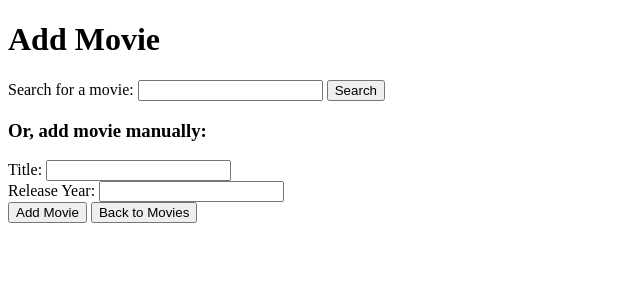
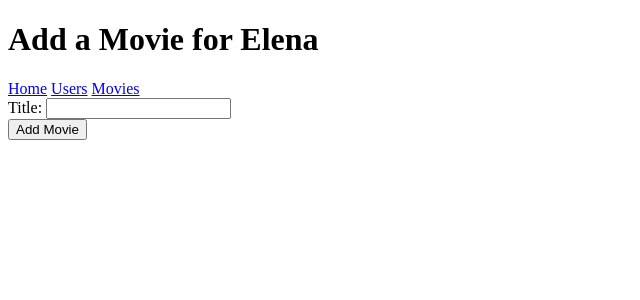
Before and after one commit to Ell-716/MovieWeb_App, a Flask app: page /users/1/add_movie in a window 1280 px wide. Shown: the top 300 px of the page, without its empty margins (0-640 px from the left). Run offline with Flask 3, Linux system fonts and the light colour scheme.

Commit message:
Update the script to fetch movies.

```diff
--- a/app.py
+++ b/app.py
@@ -15,8 +15,8 @@ app.config['SQLALCHEMY_TRACK_MODIFICATIONS'] = False
 data = SQLiteDataManager(app)
 
 # run once to create tables
-# with app.app_context():
-    # data.db.create_all()
+with app.app_context():
+    data.db.create_all()
 
 
 @app.route('/', methods=['GET'])
@@ -112,35 +112,20 @@ def add_movie(user_id):
 
     if request.method == "POST":
         title = request.form.get('title', '').strip()
-        year = request.form.get('year', '').strip()
 
+        # Validate title
         if not title:
             warning_message = "Title is required."
             return render_template('add_movie.html', user=user_name, warning_message=warning_message)
 
-        if not year.isdigit() or not (1800 <= int(year) <= 2024):
-            warning_message = "Please enter a valid year (1800–2024)."
-            return render_template('add_movie.html', user=user_name, warning_message=warning_message)
-
-        # Fetch movie data from OMDb API
-        movie_data = fetch_movie_data(title, year)
-        if not movie_data:
-            warning_message = "Movie not found. Please check the title and year and try again."
-            return render_template('add_movie.html', user=user_name, warning_message=warning_message)
-
-        # If multiple results are found, allow user to select one
-        if isinstance(movie_data, list):
-            return render_template('select_movie.html', movies=movie_data, user=user_name)
-
-        # If only one movie is found or the user selects a movie, add it
         try:
-            data.add_movie(user_id, movie_data['Title'], movie_data['Year'])
+            data.add_movie(title)
         except Exception as e:
             print(f"Error adding movie: {e}")
             error_message = "An error occurred while adding the movie. Please try again."
             return render_template('add_movie.html', user=user_name, warning_message=error_message)
 
-        success_message = f"Movie '{movie_data['Title']}' ({movie_data['Year']}) added successfully!"
+        success_message = f"Movie '{title}' added successfully!"
         return render_template('add_movie.html', user=user_name, success_message=success_message)
 
 
--- a/datamanager/sqlite_data_manager.py
+++ b/datamanager/sqlite_data_manager.py
@@ -179,27 +179,21 @@ class SQLiteDataManager(DataManagerInterface):
             rating (float, optional): The rating of the movie. Defaults to None.
             poster (str, optional): The poster image URL for the movie. Defaults to None.
         Returns:
-            str: A success message if the movie is added successfully.
+            None: Confirms the movie has been added.
         """
         try:
-            # Fetch movie data if not provided
-            if not all([director, rating, poster]):
-                movie_data = fetch_movie_data(title, release_year)
-                if movie_data:
-                    director = director or movie_data['director']
-                    rating = rating or movie_data['rating']
-                    poster = poster or movie_data['poster']
-                    release_year = release_year or movie_data['release_year']
+            movie_data = fetch_movie_data(title)
+            if movie_data:
+                director = director or movie_data['director']
+                rating = rating or movie_data['rating']
+                poster = poster or movie_data['poster']
+                release_year = release_year or movie_data['release_year']
 
-            # If required fields are still missing, raise an exception
-            if not all([director, rating, poster]):
-                raise ValueError("Missing necessary movie details.")
-
+            # Create a new movie and add it to the database
             new_movie = Movie(title=title, release_year=release_year,
                               director=director, rating=rating, poster=poster)
             self.db.session.add(new_movie)
             self.db.session.commit()
-            return f"Movie '{title}' was added successfully!"
 
         except SQLAlchemyError as e:
             print(f"Error adding movie '{title}': {e}")
--- a/templates/add_movie.html
+++ b/templates/add_movie.html
@@ -4,50 +4,28 @@
     <meta charset="UTF-8">
     <meta name="viewport" content="width=device-width, initial-scale=1.0">
     <meta http-equiv="X-UA-Compatible" content="ie=edge">
-    <title>Add Movie - MovieWeb App</title>
+    <title>Add Movie</title>
 </head>
 <body>
-    <h1>Add Movie</h1>
+    <h1>Add a Movie for {{ user.name }}</h1>
+    <nav>
+        <a href="/">Home</a>
+        <a href="/users">Users</a>
+        <a href="/movies">Movies</a>
+    </nav>
 
-    <!-- Movie search or manual entry form -->
-    <form method="POST" action="/users/{{ user_id }}/add_movie">
-        <!-- Optional: Search for movie by title -->
-        <label for="search_title">Search for a movie:</label>
-        <input type="text" id="search_title" name="search_title" value="{{ search_title }}">
-        <button type="submit">Search</button>
-    </form>
-
-    {% if movies %}
-        <!-- Show movie search results if any -->
-        <h3>Select a movie from the search results:</h3>
-        <form method="POST" action="/users/{{ user_id }}/add_movie">
-            {% for movie in movies %}
-                <div>
-                    <input type="radio" id="movie{{ loop.index }}" name="selected_movie" value="{{ movie['imdbID'] }}">
-                    <label for="movie{{ loop.index }}">{{ movie['Title'] }} ({{ movie['Year'] }})</label>
-                </div>
-            {% endfor %}
-            <button type="submit">Select Movie</button>
-        </form>
-    {% else %}
-        <!-- No search results, show manual movie entry -->
-        <h3>Or, add movie manually:</h3>
-        <label for="title">Title:</label>
-        <input type="text" id="title" name="title" required>
-        <br>
-        <label for="year">Release Year:</label>
-        <input type="text" id="year" name="year" required>
-        <br>
-        <button type="submit">Add Movie</button>
-    {% endif %}
-
-    <!-- Display success or error messages -->
     {% if warning_message %}
         <p style="color: red;">{{ warning_message }}</p>
-    {% elif success_message %}
+    {% endif %}
+    {% if success_message %}
         <p style="color: green;">{{ success_message }}</p>
     {% endif %}
 
-    <a href="/movies"><button>Back to Movies</button></a>
+    <form action="{{ url_for('add_movie', user_id=user.id) }}" method="POST">
+        <label for="title">Title:</label>
+        <input type="text" id="title" name="title" required><br>
+
+        <button type="submit">Add Movie</button>
+    </form>
 </body>
 </html>
--- a/templates/users.html
+++ b/templates/users.html
@@ -1,3 +1,4 @@
+
 <!DOCTYPE html>
 <html lang="en">
 <head>
```
Also changed, not shown: templates/movies.html (+15 -8 lines), data/movies.sqlite.
